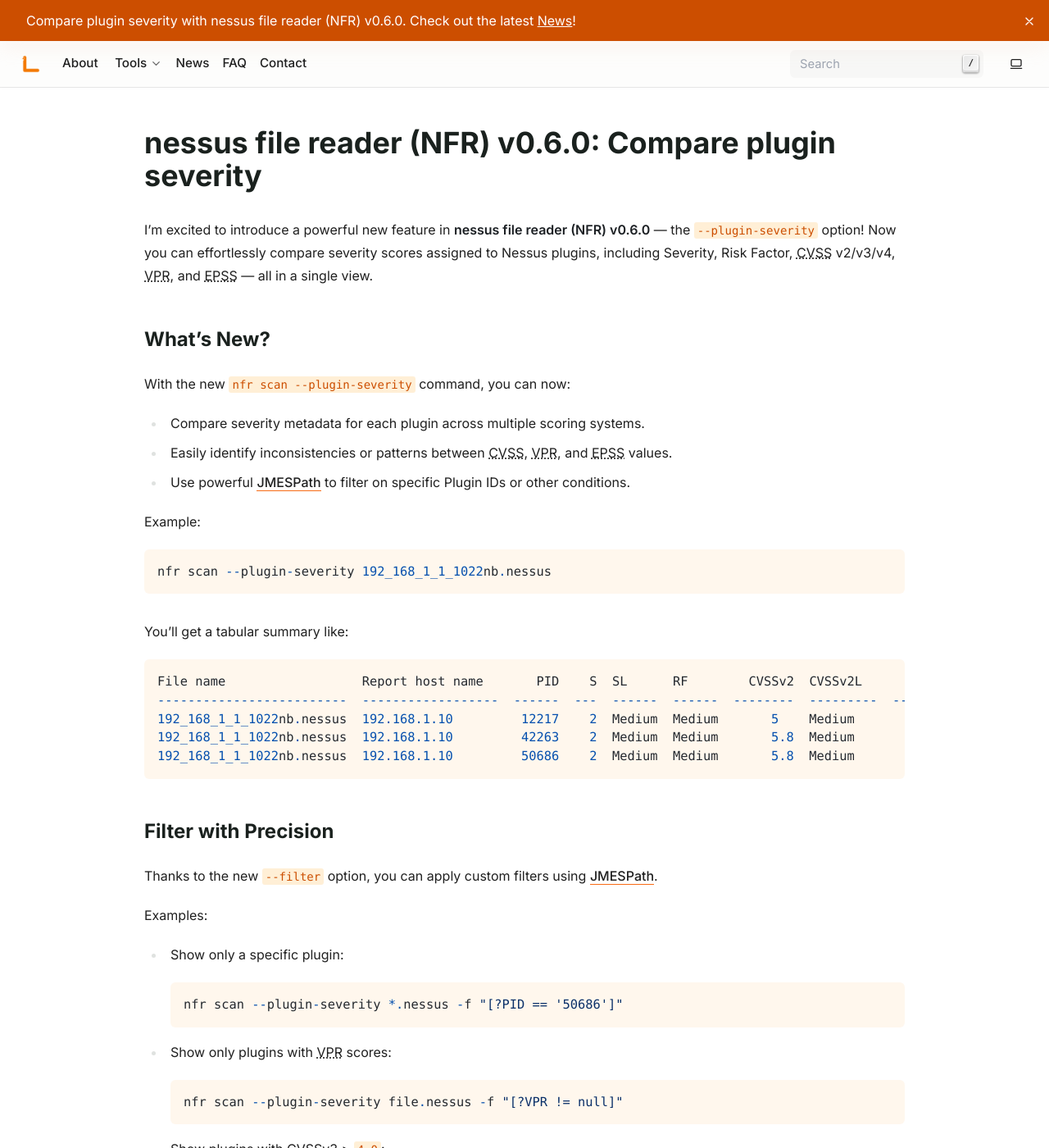
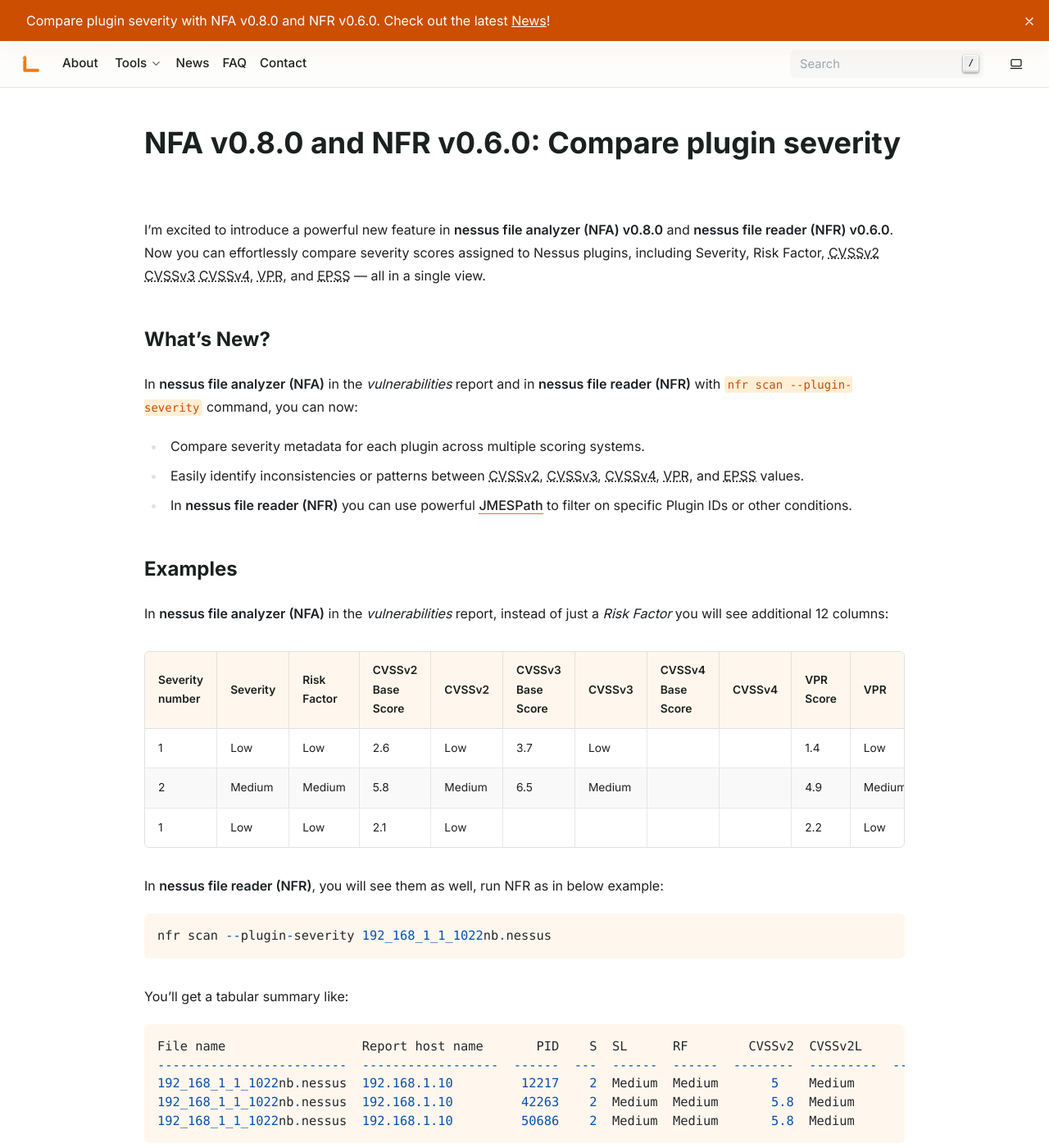
Before and after one commit to LimberDuck/limberduck_org_julio_7, a Sphinx documentation site: the page built from docs/blog/compare-plugin-severity.rst, in a window 1280 px wide and 1400 px high. Shown: the whole window at 82% size. Built offline with Sphinx 7.4.7, drawn with Linux system fonts in a browser that asks for light colours; some of the changed text lies outside the part shown.

Commit message:
NFA v0.8.0 news

```diff
--- a/docs/blog/compare-plugin-severity.rst
+++ b/docs/blog/compare-plugin-severity.rst
@@ -1,26 +1,42 @@
 :blogpost: true
 
-nessus file reader (NFR) v0.6.0: Compare plugin severity
-========================================================
+NFA v0.8.0 and NFR v0.6.0: Compare plugin severity
+==================================================
 
 .. post:: 2025-06-28 16:43:40
-   :tags: nfr
+   :tags: nfr nfa
    :category: tools
    :author: Damian
 
-I'm excited to introduce a powerful new feature in **nessus file reader (NFR) v0.6.0** — the ``--plugin-severity`` option!
-Now you can effortlessly compare severity scores assigned to Nessus plugins, including Severity, Risk Factor, |CVSS| v2/v3/v4, |VPR|, and |EPSS| — all in a single view.
+I'm excited to introduce a powerful new feature in **nessus file analyzer (NFA) v0.8.0** and **nessus file reader (NFR) v0.6.0**.
+Now you can effortlessly compare severity scores assigned to Nessus plugins, including Severity, Risk Factor, |CVSSv2| |CVSSv3| |CVSSv4|, |VPR|, and |EPSS| — all in a single view.
 
 What's New?
 -----------
 
-With the new ``nfr scan --plugin-severity`` command, you can now:
+In **nessus file analyzer (NFA)** in the *vulnerabilities* report and in **nessus file reader (NFR)** with ``nfr scan --plugin-severity`` command, you can now:
 
 - Compare severity metadata for each plugin across multiple scoring systems.
-- Easily identify inconsistencies or patterns between |CVSS|, |VPR|, and |EPSS| values.
-- Use powerful `JMESPath <https://jmespath.org>`_ to filter on specific Plugin IDs or other conditions.
+- Easily identify inconsistencies or patterns between |CVSSv2|, |CVSSv3|, |CVSSv4|, |VPR|, and |EPSS| values.
+- In **nessus file reader (NFR)** you can use powerful `JMESPath <https://jmespath.org>`_ to filter on specific Plugin IDs or other conditions.
 
-Example::
+Examples
+--------
+
+In **nessus file analyzer (NFA)** in the *vulnerabilities* report, instead of just a *Risk Factor* you will see additional 12 columns:
+
++---------------+--------+-----------+-----------------+------+-----------------+------+-----------------+------+---------+------+------+------+
+|Severity number|Severity|Risk Factor|CVSSv2 Base Score|CVSSv2|CVSSv3 Base Score|CVSSv3|CVSSv4 Base Score|CVSSv4|VPR Score|VPR   |EPSS  |EPSS %|
++===============+========+===========+=================+======+=================+======+=================+======+=========+======+======+======+
+|1              |Low     |Low        |2.6              |Low   |3.7              |Low   |                 |      |1.4      |Low   |0.0307|3.1%  |
++---------------+--------+-----------+-----------------+------+-----------------+------+-----------------+------+---------+------+------+------+
+|2              |Medium  |Medium     |5.8              |Medium|6.5              |Medium|                 |      |4.9      |Medium|0.0596|6.0%  |
++---------------+--------+-----------+-----------------+------+-----------------+------+-----------------+------+---------+------+------+------+
+|1              |Low     |Low        |2.1              |Low   |                 |      |                 |      |2.2      |Low   |0.0037|0.4%  |
++---------------+--------+-----------+-----------------+------+-----------------+------+-----------------+------+---------+------+------+------+
+
+
+In **nessus file reader (NFR)**, you will see them as well, run NFR as in below example::
 
    nfr scan --plugin-severity 192_168_1_1_1022nb.nessus
 
@@ -34,10 +50,16 @@
    192_168_1_1_1022nb.nessus  192.168.1.10         42263    2  Medium  Medium       5.8  Medium          6.5  Medium
    192_168_1_1_1022nb.nessus  192.168.1.10         50686    2  Medium  Medium       5.8  Medium          6.5  Medium                            4.9  Medium  0.0596  6.0%
 
+To see columns descriptions just run::
+
+   nfr scan --plugin-severity-legend
+
+It will print a clear legend explaining each column.
+
 Filter with Precision
 ---------------------
 
-Thanks to the new ``--filter`` option, you can apply custom filters using `JMESPath <https://jmespath.org>`_.
+While in the spreadsheet generated by **nessus file analyzer (NFA)** you can filter pretty easily, it's not so easy to do in a terminal. In **nessus file reader (NFR)**, thanks to the new ``--filter`` option, you can apply custom filters using `JMESPath <https://jmespath.org>`_.
 
 Examples:
 
@@ -49,27 +71,15 @@
 
     nfr scan --plugin-severity file.nessus -f "[?VPR != null]"
 
-- Show plugins with |CVSSv3| > ``4.0``::
+.. seealso::
 
-    nfr scan --plugin-severity file.nessus -f "[?CVSSv3 > '4.0']"
+   Check out more examples in the documentation: :ref:`nfr-scan-filter`.
 
-- Combine filters::
-
-    nfr scan --plugin-severity file.nessus -f "[?CVSSv3 > '3.8' && VPR > '4.0']"
-
-Need Columns Descriptions?
---------------------------
-
-Just run::
-
-   nfr scan --plugin-severity-legend
-
-It will print a clear legend explaining each column in the comparison table.
 
 Python Module
 -------------
 
-For those who wants to create their own view there are new functions for plugins:
+For those who use **nessus file reader (NFR)** as a Python module to create their own view there are new functions for plugins:
 
 - ``severity_number_to_label(severity_number)`` - Convert a numeric severity level to its corresponding string label.
 - ``cvssv2_score_to_severity(cvss_score)`` - Convert a |CVSS| v2 base score to its corresponding severity label.
@@ -81,16 +91,30 @@
 |TLDR|
 ------
 
-Run with ``nfr scan --plugin-severity file_name.nessus`` to:
+Thank to the newest **nessus file analyzer (NFA)** and **nessus file reader (NFR)** you can:
 
 - Quickly compare how multiple scoring systems rank a plugi's risk.
+- Improve prioritization and remediation efforts by analyzing |VPR| and |EPSS| alongside |CVSS| scores.
+
+**nessus file analyzer (NFA)**:
+
+- check the *vulnerabilities* report for new columns.
+
+**nessus file reader (NFR)** :
+
+- run ``nfr scan --plugin-severity your_file_name.nessus``.
 - Apply flexible filters with `JMESPath <https://jmespath.org>`_ using ``-f`` or ``--filter``.
-- Improve prioritization and remediation efforts by analyzing |VPR| and |EPSS| alongside |CVSS| scores.
+- Use new functions in Python module to analyze plugin severities programmatically.
 
 .. seealso::
 
-   Check out the new feature in the documentation: :ref:`nfr-scan-plugin-severity`.
+   Check out new **NFR** feature in the documentation: :ref:`nfr-scan-plugin-severity`.
+
+   Check out new **NFA** columns details in :doc:`../tools/nessus-file-analyzer/target-file/section-vulnerabilities`.
 
 .. important::
 
-   :ref:`nfr-upgrade` now to **NFR v0.6.0** and supercharge your vulnerability scan analysis.
+   :ref:`nfa-upgrade` to **NFA v0.8.0** (including **NFR v0.6.0**) and supercharge your vulnerability scan analysis.
+
+   If you use only **nessus file reader (NFR)**:
+   :ref:`nfr-upgrade` it to **NFR v0.6.0** and supercharge your vulnerability scan analysis just in |CLI| and Python.
--- a/docs/conf.py
+++ b/docs/conf.py
@@ -46,7 +46,7 @@
 html_favicon = "_static/img/favicon.ico"
 
 html_theme_options = {
-    "announcement": "Compare plugin severity with nessus file reader (NFR) v0.6.0. Check out the latest <a href='https://limberduck.org/en/latest/blog/index.html'>News</a>!",
+    "announcement": "Compare plugin severity with NFA v0.8.0 and NFR v0.6.0. Check out the latest <a href='https://limberduck.org/en/latest/blog/index.html'>News</a>!",
     "accent_color": "orange",
     "github_url": "https://github.com/LimberDuck",
     "og_image_url" : "_static/img/limberduck-logo-bg.png",
--- a/docs/tools/nessus-file-analyzer/installation.rst
+++ b/docs/tools/nessus-file-analyzer/installation.rst
@@ -17,6 +17,8 @@
 
     pip install nessus-file-analyzer
 
+.. _nfa-upgrade:
+
 Upgrade
 #######
 
--- a/docs/tools/nessus-file-reader/using.rst
+++ b/docs/tools/nessus-file-reader/using.rst
@@ -344,6 +344,7 @@
    EPSS - Exploit Prediction Scoring System score of plugin
    EPSS% - Exploit Prediction Scoring System score of plugin in percentage
 
+.. _nfr-scan-filter:
 
 ``nfr scan --filter``
 ---------------------
```
Also changed, not shown: docs/blog/split-large-nessus-files.rst (+7 -3 lines).
